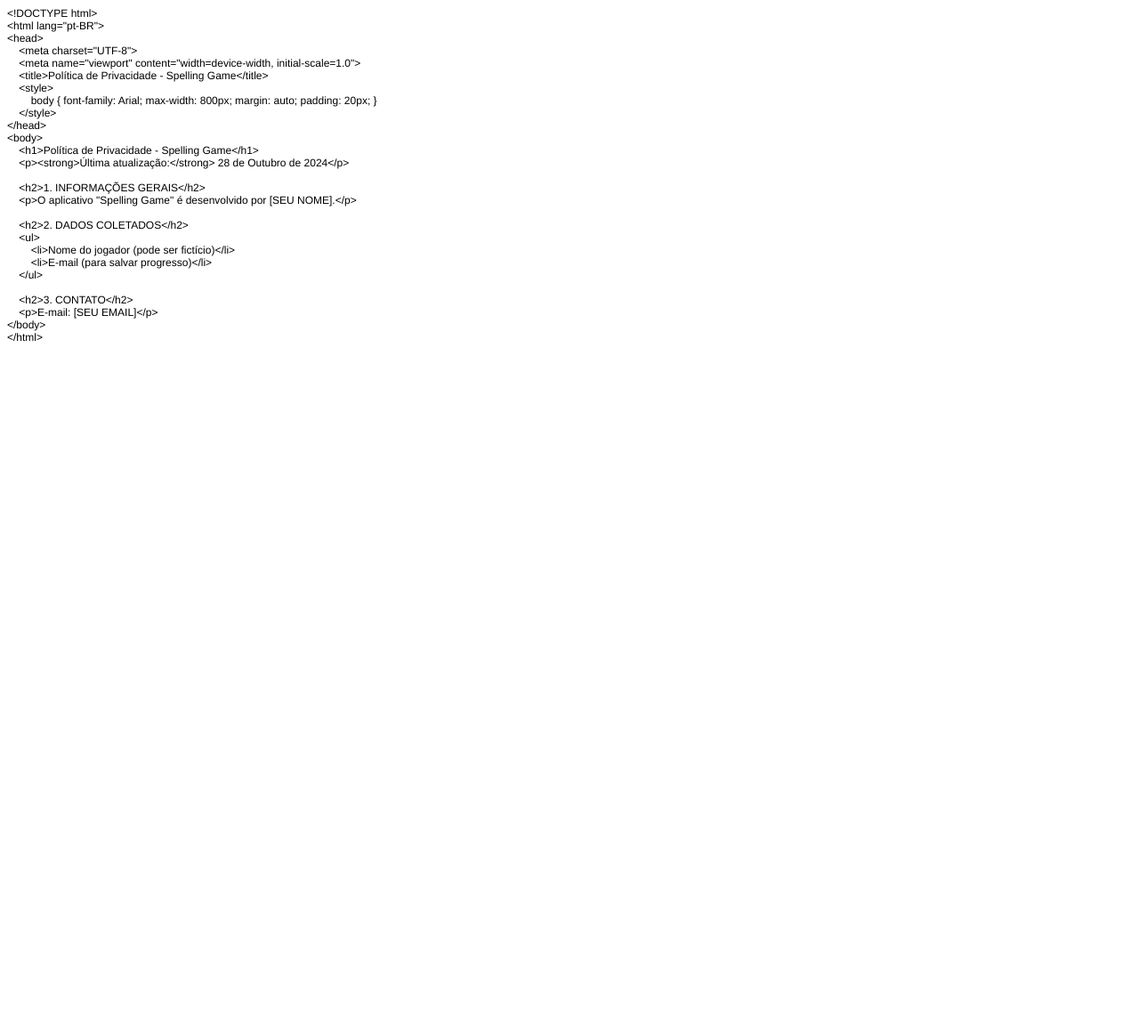
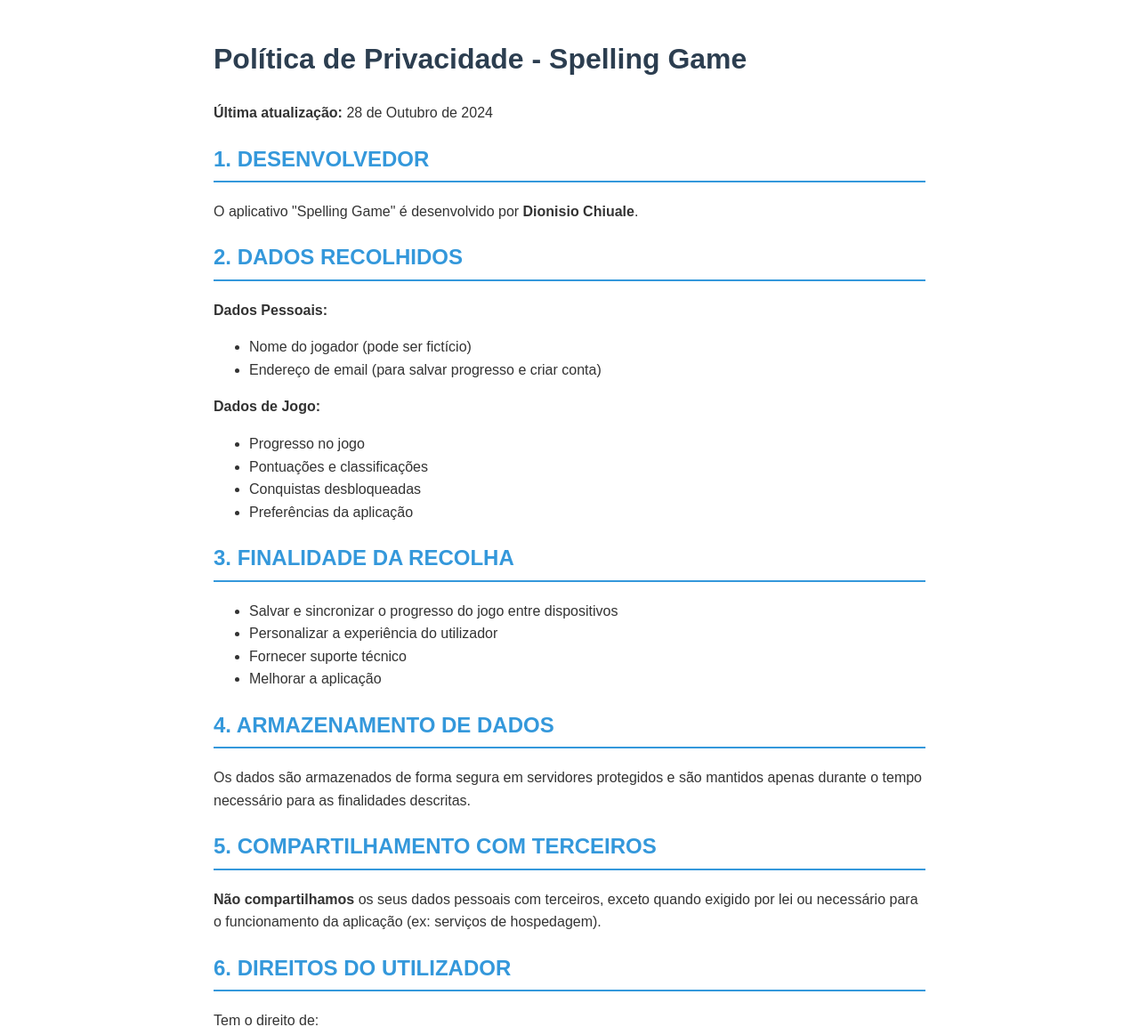
Before and after one commit to Chiuale1969/privacy-policy-generator, a plain HTML site: page politica-privacidade.html in a window 1280 px wide. Shown: the top 1163 px of the page at 89% size. Before the commit the page ends 800 px from the top, so only its background shows below. Drawn offline with Linux system fonts and the light colour scheme.

Commit message:
Atualizar política de privacidade completa

```diff
--- a/politica-privacidade.html
+++ b/politica-privacidade.html
@@ -1,43 +1,85 @@
-<!DOCTYPE html PUBLIC "-//W3C//DTD HTML 4.01//EN" "http://www.w3.org/TR/html4/strict.dtd">
-<html>
+<!DOCTYPE html>
+<html lang="pt-PT">
 <head>
-  <meta http-equiv="Content-Type" content="text/html; charset=utf-8">
-  <meta http-equiv="Content-Style-Type" content="text/css">
-  <title></title>
-  <meta name="Generator" content="Cocoa HTML Writer">
-  <meta name="CocoaVersion" content="2685.1">
-  <style type="text/css">
-    p.p1 {margin: 0.0px 0.0px 0.0px 0.0px; font: 12.0px Helvetica}
-    p.p2 {margin: 0.0px 0.0px 0.0px 0.0px; font: 12.0px Helvetica; min-height: 14.0px}
-  </style>
+    <meta charset="UTF-8">
+    <meta name="viewport" content="width=device-width, initial-scale=1.0">
+    <title>Política de Privacidade - Spelling Game</title>
+    <style>
+        body {
+            font-family: Arial, sans-serif;
+            max-width: 800px;
+            margin: 0 auto;
+            padding: 20px;
+            line-height: 1.6;
+            color: #333;
+        }
+        h1 { color: #2c3e50; }
+        h2 { color: #3498db; border-bottom: 2px solid #3498db; padding-bottom: 5px; }
+        .contact { background: #f8f9fa; padding: 15px; border-radius: 5px; }
+    </style>
 </head>
 <body>
-<p class="p1">&lt;!DOCTYPE html&gt;</p>
-<p class="p1">&lt;html lang="pt-BR"&gt;</p>
-<p class="p1">&lt;head&gt;</p>
-<p class="p1"><span class="Apple-converted-space">    </span>&lt;meta charset="UTF-8"&gt;</p>
-<p class="p1"><span class="Apple-converted-space">    </span>&lt;meta name="viewport" content="width=device-width, initial-scale=1.0"&gt;</p>
-<p class="p1"><span class="Apple-converted-space">    </span>&lt;title&gt;Política de Privacidade - Spelling Game&lt;/title&gt;</p>
-<p class="p1"><span class="Apple-converted-space">    </span>&lt;style&gt;</p>
-<p class="p1"><span class="Apple-converted-space">        </span>body { font-family: Arial; max-width: 800px; margin: auto; padding: 20px; }</p>
-<p class="p1"><span class="Apple-converted-space">    </span>&lt;/style&gt;</p>
-<p class="p1">&lt;/head&gt;</p>
-<p class="p1">&lt;body&gt;</p>
-<p class="p1"><span class="Apple-converted-space">    </span>&lt;h1&gt;Política de Privacidade - Spelling Game&lt;/h1&gt;</p>
-<p class="p1"><span class="Apple-converted-space">    </span>&lt;p&gt;&lt;strong&gt;Última atualização:&lt;/strong&gt; 28 de Outubro de 2024&lt;/p&gt;</p>
-<p class="p2"><br></p>
-<p class="p1"><span class="Apple-converted-space">    </span>&lt;h2&gt;1. INFORMAÇÕES GERAIS&lt;/h2&gt;</p>
-<p class="p1"><span class="Apple-converted-space">    </span>&lt;p&gt;O aplicativo "Spelling Game" é desenvolvido por [SEU NOME].&lt;/p&gt;</p>
-<p class="p2"><br></p>
-<p class="p1"><span class="Apple-converted-space">    </span>&lt;h2&gt;2. DADOS COLETADOS&lt;/h2&gt;</p>
-<p class="p1"><span class="Apple-converted-space">    </span>&lt;ul&gt;</p>
-<p class="p1"><span class="Apple-converted-space">        </span>&lt;li&gt;Nome do jogador (pode ser fictício)&lt;/li&gt;</p>
-<p class="p1"><span class="Apple-converted-space">        </span>&lt;li&gt;E-mail (para salvar progresso)&lt;/li&gt;</p>
-<p class="p1"><span class="Apple-converted-space">    </span>&lt;/ul&gt;</p>
-<p class="p2"><br></p>
-<p class="p1"><span class="Apple-converted-space">    </span>&lt;h2&gt;3. CONTATO&lt;/h2&gt;</p>
-<p class="p1"><span class="Apple-converted-space">    </span>&lt;p&gt;E-mail: [SEU EMAIL]&lt;/p&gt;</p>
-<p class="p1">&lt;/body&gt;</p>
-<p class="p1">&lt;/html&gt;</p>
+    <h1>Política de Privacidade - Spelling Game</h1>
+    <p><strong>Última atualização:</strong> 28 de Outubro de 2024</p>
+
+    <h2>1. DESENVOLVEDOR</h2>
+    <p>O aplicativo "Spelling Game" é desenvolvido por <strong>Dionisio Chiuale</strong>.</p>
+
+    <h2>2. DADOS RECOLHIDOS</h2>
+    <p><strong>Dados Pessoais:</strong></p>
+    <ul>
+        <li>Nome do jogador (pode ser fictício)</li>
+        <li>Endereço de email (para salvar progresso e criar conta)</li>
+    </ul>
+
+    <p><strong>Dados de Jogo:</strong></p>
+    <ul>
+        <li>Progresso no jogo</li>
+        <li>Pontuações e classificações</li>
+        <li>Conquistas desbloqueadas</li>
+        <li>Preferências da aplicação</li>
+    </ul>
+
+    <h2>3. FINALIDADE DA RECOLHA</h2>
+    <ul>
+        <li>Salvar e sincronizar o progresso do jogo entre dispositivos</li>
+        <li>Personalizar a experiência do utilizador</li>
+        <li>Fornecer suporte técnico</li>
+        <li>Melhorar a aplicação</li>
+    </ul>
+
+    <h2>4. ARMAZENAMENTO DE DADOS</h2>
+    <p>Os dados são armazenados de forma segura em servidores protegidos e são mantidos apenas durante o tempo necessário para as finalidades descritas.</p>
+
+    <h2>5. COMPARTILHAMENTO COM TERCEIROS</h2>
+    <p><strong>Não compartilhamos</strong> os seus dados pessoais com terceiros, exceto quando exigido por lei ou necessário para o funcionamento da aplicação (ex: serviços de hospedagem).</p>
+
+    <h2>6. DIREITOS DO UTILIZADOR</h2>
+    <p>Tem o direito de:</p>
+    <ul>
+        <li>Aceder aos seus dados pessoais</li>
+        <li>Retificar dados incorretos</li>
+        <li>Solicitar a eliminação dos seus dados</li>
+        <li>Opôr-se ao tratamento dos dados</li>
+    </ul>
+
+    <h2>7. ELIMINAÇÃO DE DADOS</h2>
+    <p>Para solicitar a eliminação dos seus dados, visite:</p>
+    <p><a href="https://chiuale1969.github.io/privacy-policy-generator/eliminacao-google-play.html">Página de Eliminação de Dados</a></p>
+
+    <h2>8. CONTATO</h2>
+    <div class="contact">
+        <p><strong>Desenvolvedor:</strong> Dionisio Chiuale</p>
+        <p><strong>Email:</strong> dionisiochiuale@email.com</p>
+        <p><strong>Para questões de privacidade:</strong> dionisiochiuale@email.com</p>
+    </div>
+
+    <h2>9. ALTERAÇÕES À POLÍTICA</h2>
+    <p>Esta política pode ser atualizada periodicamente. As alterações serão comunicadas através da aplicação ou por email.</p>
+
+    <hr>
+    <p style="text-align: center; color: #666; font-size: 14px;">
+        Spelling Game © 2024 - Dionisio Chiuale
+    </p>
 </body>
 </html>
```
